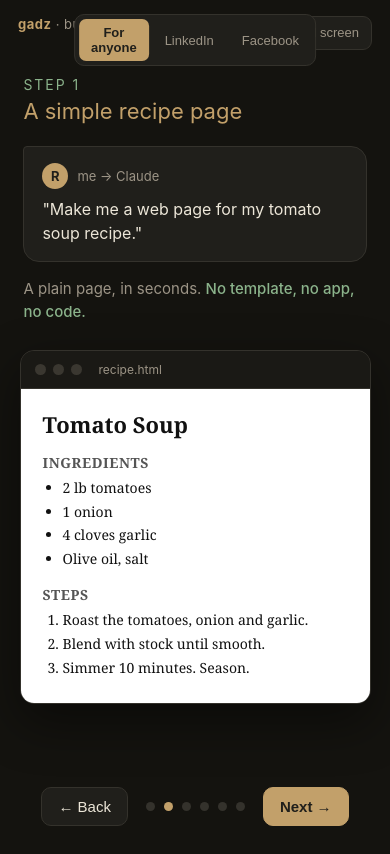
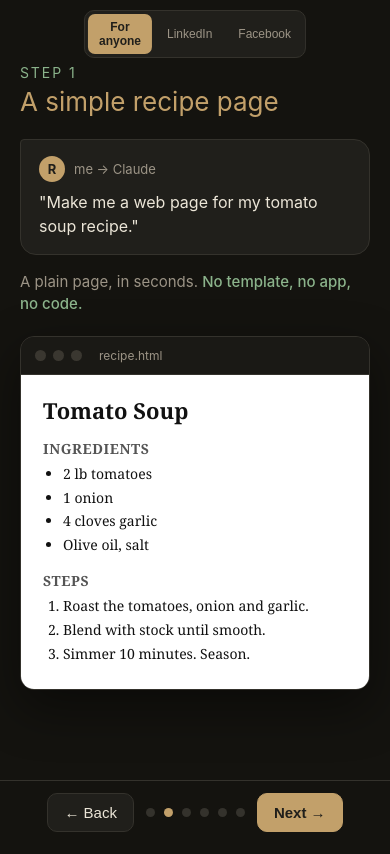
Before and after one commit to ryangadz/ryangadz.github.io, a plain HTML site: page index.html in a window 390 px wide. Both pictures are taken after a click on the button "Show me →". Drawn offline with Linux system fonts and the light colour scheme.

Commit message:
Mobile-responsive layout fix

```diff
--- a/index.html
+++ b/index.html
@@ -115,9 +115,18 @@
   .pill{ position:fixed; top:16px; left:18px; z-index:20; color:var(--dim); font-size:13px; letter-spacing:.04em; }
   .pill b{ color:var(--brass); }
   @media (max-width:760px){
-    .slide{ flex-direction:column; gap:22px; padding:9vh 6vw 16vh; }
-    .col-prompt{ flex:none; max-width:none; }
-    .win{ width:min(560px,90vw); }
+    .pill, .fs{ display:none; }                 /* declutter the top on small screens */
+    .aud{ top:10px; padding:3px; }
+    .aud button{ font-size:12px; padding:6px 11px; }
+    .slide{ display:block; overflow-y:auto; -webkit-overflow-scrolling:touch;
+      padding:64px 20px 108px; }                 /* clear the top toggle + bottom nav */
+    .center{ text-align:center; }
+    .col-prompt{ max-width:none; width:100%; margin-bottom:20px; }
+    .col-result{ display:block; width:100%; }
+    .win{ width:100%; }
+    h1{ font-size:30px; }
+    .step-h{ font-size:26px; }
+    .nav{ background:var(--bg); border-top:1px solid var(--line); padding:12px; gap:12px; }
   }
 </style>
 </head>
```
Also changed, not shown: 1 other file.
